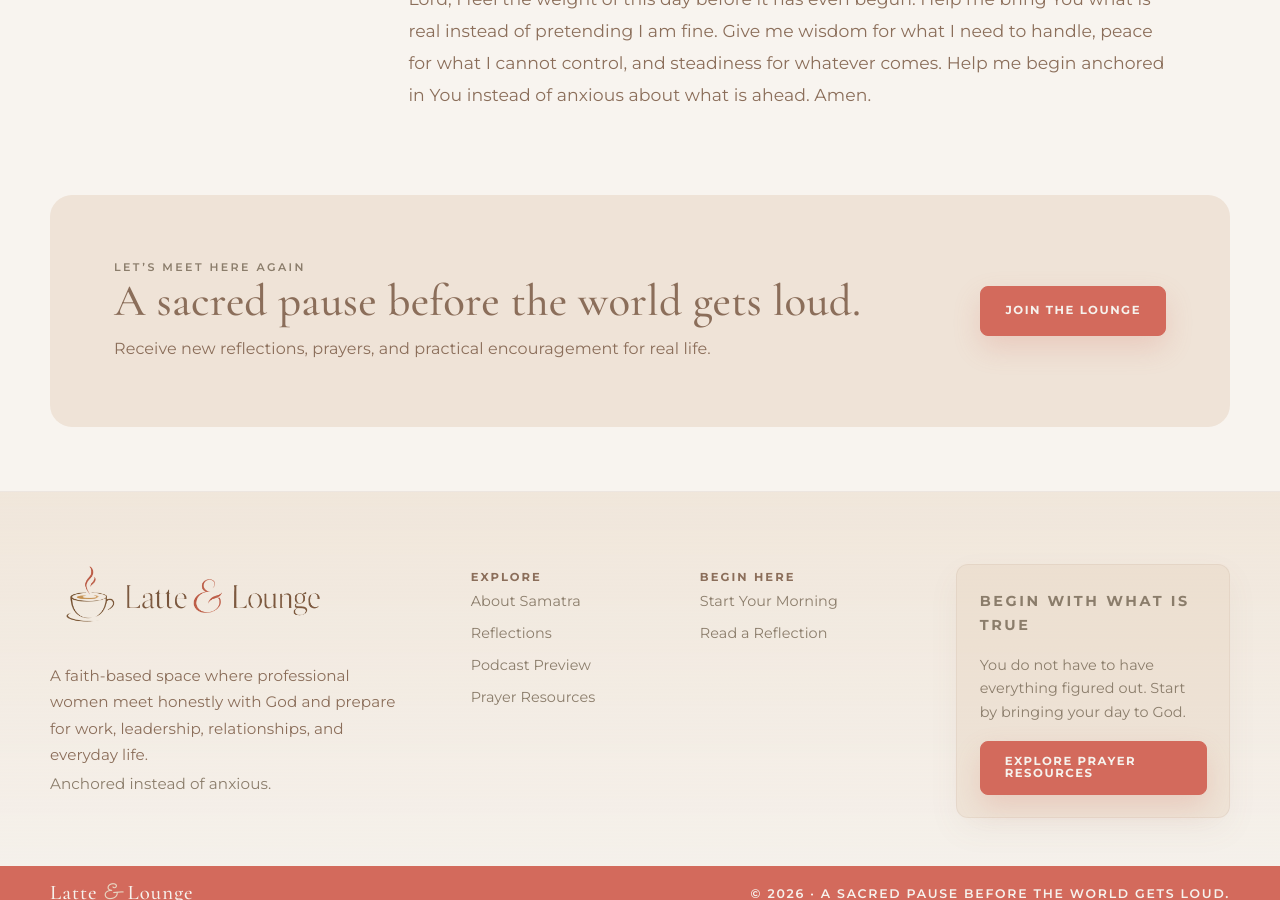
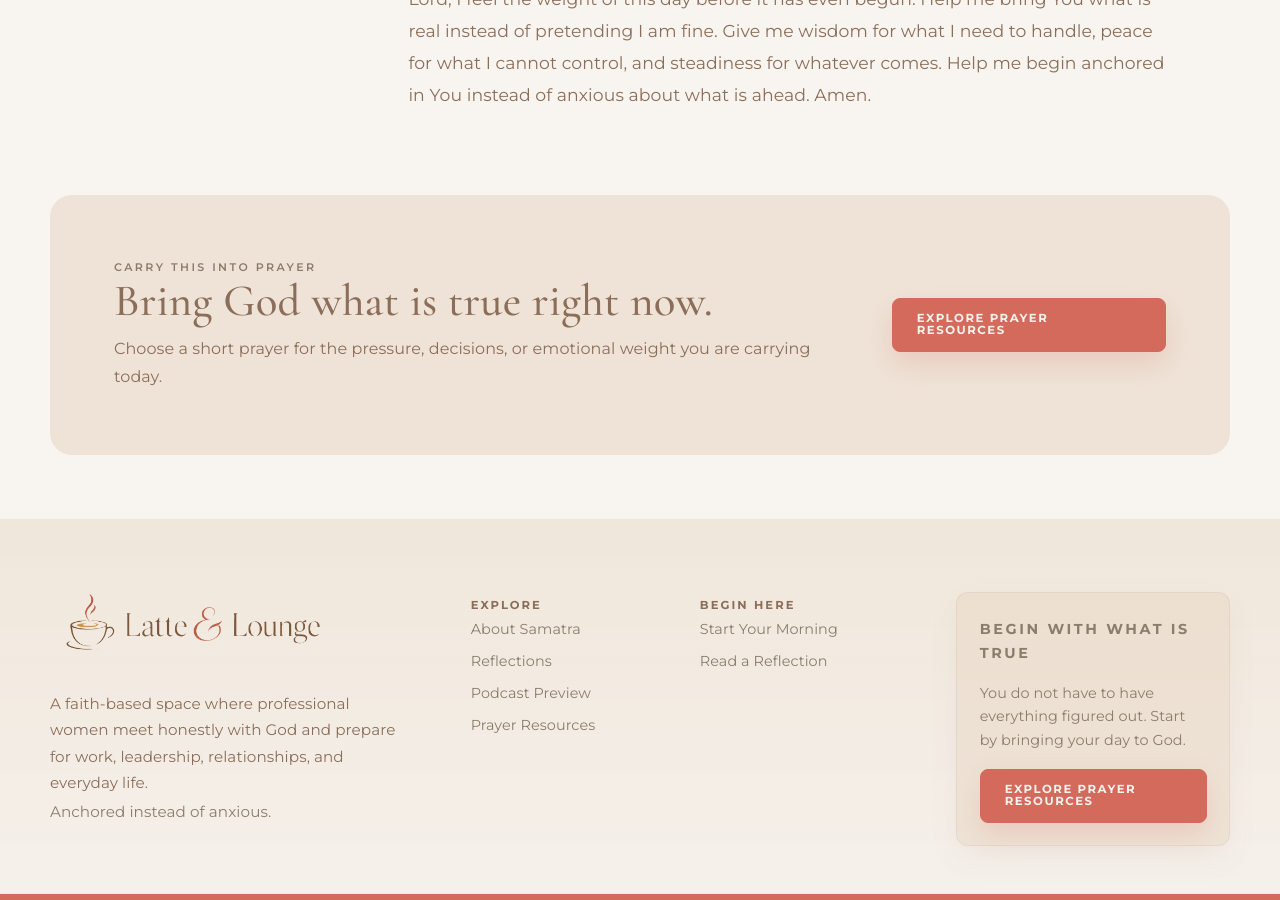
Before and after one commit to jeffthomasiii/latte-lounge-poc, a Jekyll site: the page built from docs/_posts/2026-05-28-when-your-mind-wakes-up-anxious.md, in a window 1280 px wide and 900 px high, scrolled down 1815 px. Built offline with Jekyll 4.4.1, drawn with Linux system fonts in a browser that asks for light colours.

Commit message:
Display article metadata and align post footer action

```diff
--- a/docs/_layouts/post.html
+++ b/docs/_layouts/post.html
@@ -3,21 +3,25 @@
 ---
 
 {% assign post_image = page.image | default: '/assets/images/latte-lounge-reflection-feature.webp' %}
+{% assign post_image_alt = page.image_alt | default: page.title %}
 
 <article class="editorial-post">
   <header class="editorial-post-hero">
     <div class="container editorial-post-hero__grid">
       <div class="editorial-post-hero__copy">
-        <p class="ll-section-label">{{ page.category | default: "Latte & Lounge Reflection" }}</p>
+        <p class="ll-section-label">{{ page.pillar | default: page.category | default: "Latte & Lounge Reflection" }}</p>
         <h1>{{ page.title }}</h1>
         {% if page.excerpt %}<p class="editorial-post-deck">{{ page.excerpt | strip_html }}</p>{% endif %}
         <div class="editorial-post-meta">
           {% if page.date %}<time datetime="{{ page.date | date_to_xmlschema }}">{{ page.date | date: "%B %-d, %Y" }}</time>{% endif %}
           <span>Latte &amp; Lounge</span>
+          {% if page.scripture %}
+            <span>{{ page.scripture }}{% if page.scripture_translation %} · {{ page.scripture_translation }}{% endif %}</span>
+          {% endif %}
         </div>
       </div>
       <figure class="editorial-post-hero__media">
-        <img src="{{ post_image | relative_url }}" alt="{{ page.image_alt | default: page.title }}">
+        <img src="{{ post_image | relative_url }}" alt="{{ post_image_alt }}">
       </figure>
     </div>
   </header>
@@ -37,11 +41,11 @@
   <footer class="editorial-post-footer">
     <div class="container editorial-newsletter-panel">
       <div>
-        <p class="ll-section-label">Let’s meet here again</p>
-        <h2>A sacred pause before the world gets loud.</h2>
-        <p>Receive new reflections, prayers, and practical encouragement for real life.</p>
+        <p class="ll-section-label">Carry this into prayer</p>
+        <h2>Bring God what is true right now.</h2>
+        <p>Choose a short prayer for the pressure, decisions, or emotional weight you are carrying today.</p>
       </div>
-      <a class="button primary" href="{{ '/subscribe/' | relative_url }}">Join the Lounge</a>
+      <a class="button primary" href="{{ '/prayer-resources/' | relative_url }}">Explore Prayer Resources</a>
     </div>
   </footer>
 </article>
```
